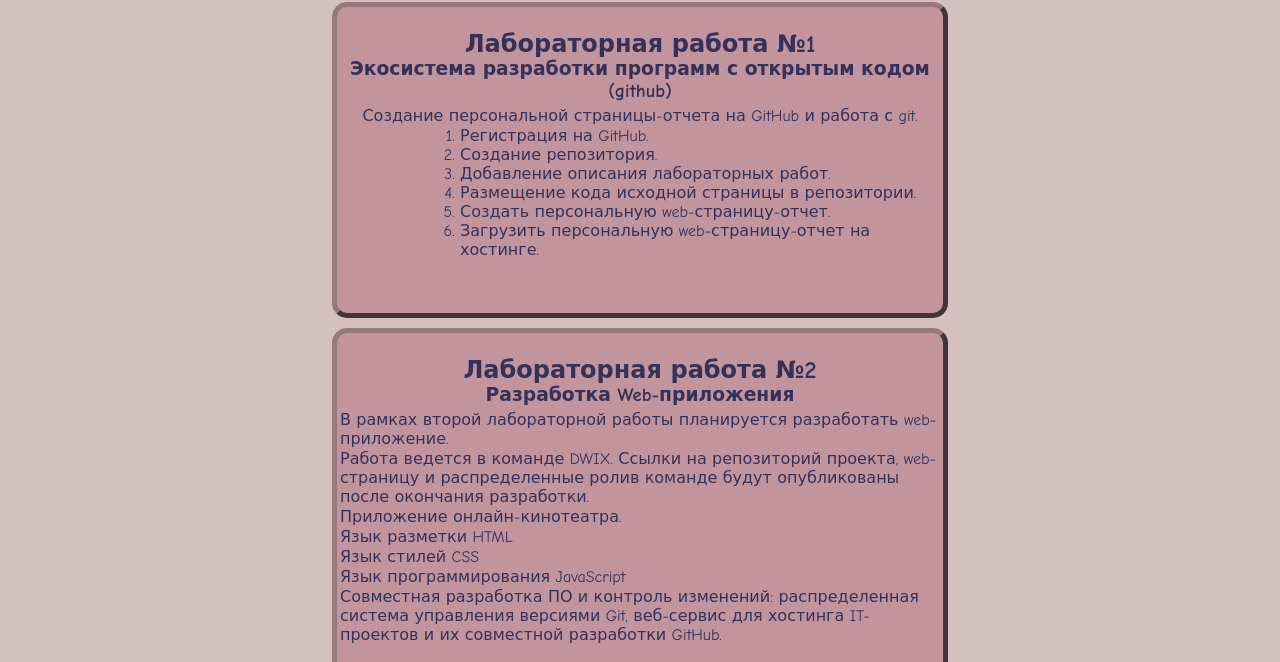
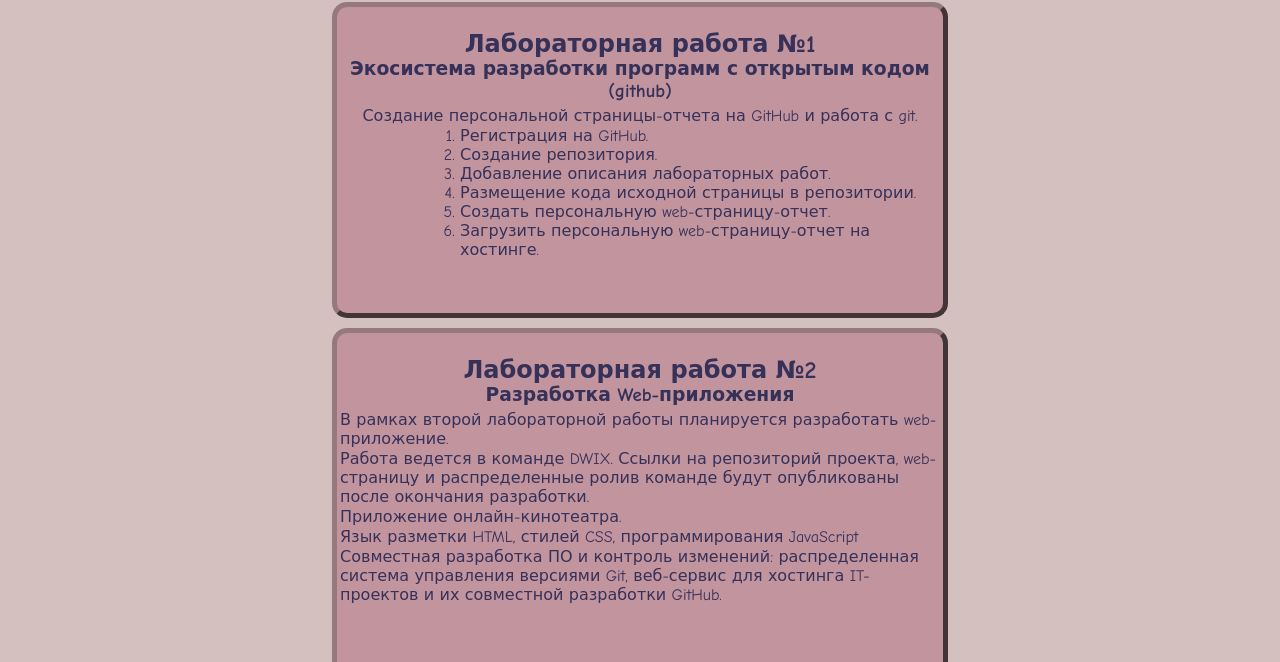
Before and after one commit to Y-Arina/Y-Arina.github.io, a plain HTML site: page index.html in a window 1280 px wide. Shown: the part 138-800 px from the top of the page. Drawn offline with Linux system fonts and the light colour scheme.

Commit message:
Update index.html

```diff
--- a/index.html
+++ b/index.html
@@ -32,9 +32,7 @@
 		<p style="margin-top: -15px;">В рамках второй лабораторной работы планируется разработать web-приложение.</p>
 		<p style="margin-top: -15px;">Работа ведется в команде DWIX. Ссылки на репозиторий проекта, web-страницу и распределенные ролив команде будут опубликованы после окончания разработки.</p>
 		<p style="margin-top: -15px;">Приложение онлайн-кинотеатра.</p>
-		<p style="margin-top: -15px;">Язык разметки HTML</p>
-		<p style="margin-top: -15px;">Язык стилей CSS</p>
-		<p style="margin-top: -15px;">Язык программирования JavaScript</p>
+		<p style="margin-top: -15px;">Язык разметки HTML, стилей CSS, программирования JavaScript</p>
 		<p style="margin-top: -15px;">Совместная разработка ПО и контроль изменений: распределенная система управления версиями Git, веб-сервис для хостинга IT-проектов и их совместной разработки GitHub.</p>
 	</div>
 
```
